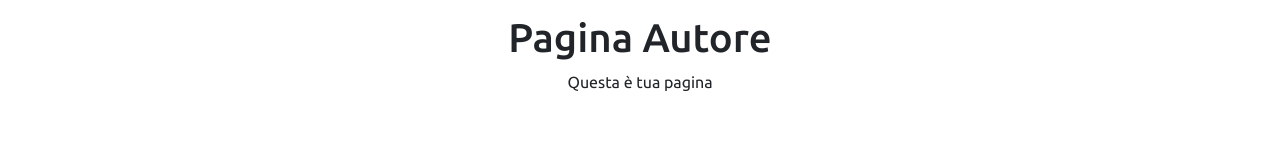
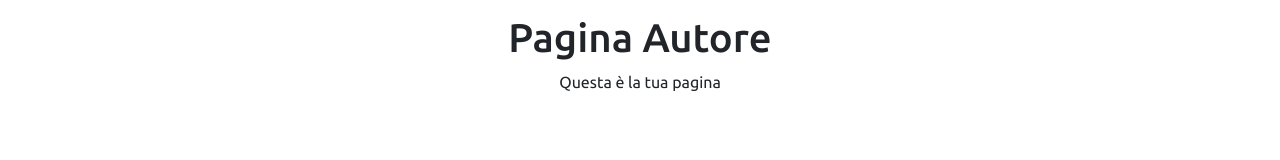
Before and after one commit to stefano-moioli/W4D4_BackEnd, a React (Create React App) app in the folder Client/: page /me in a window 1280 px wide. Shown: the part 144-304 px from the top of the page. Built offline with nearby package versions, Linux system fonts and the light colour scheme.

Commit message:
updatedMePage

```diff
--- a/Client/src/views/me/Me.jsx
+++ b/Client/src/views/me/Me.jsx
@@ -5,7 +5,7 @@ export default function Me(){
     return (
     <div className="text-center mt-5">
       <h1>Pagina Autore</h1>
-      <p>Questa è tua pagina</p>
+      <p>Questa è la tua pagina</p>
     </div>
     )
 }
```
